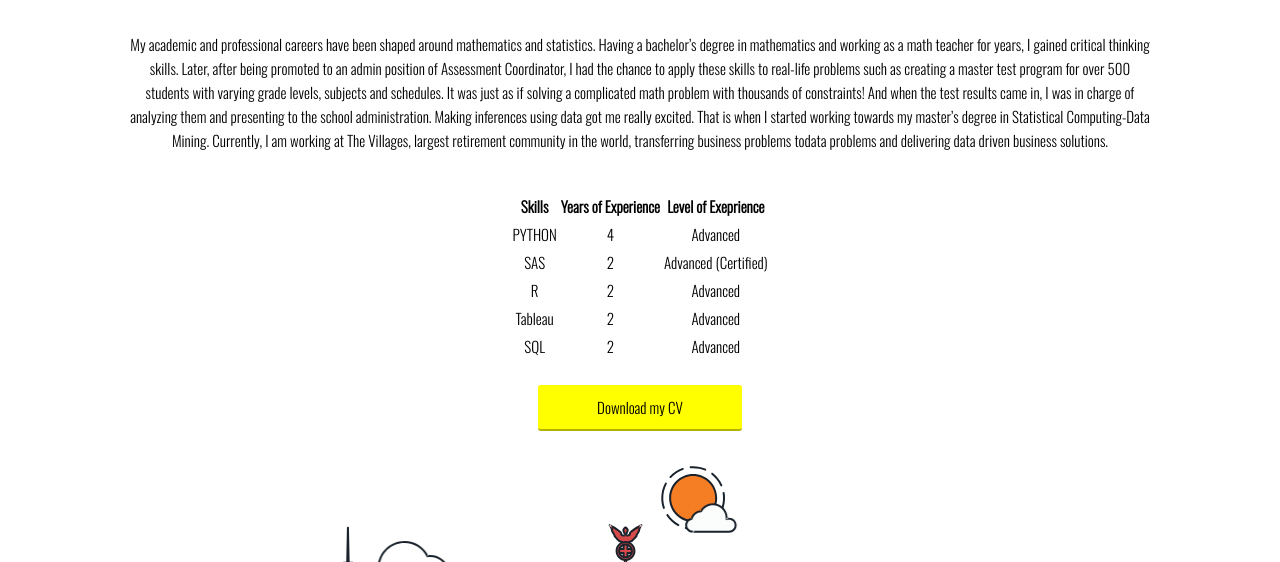
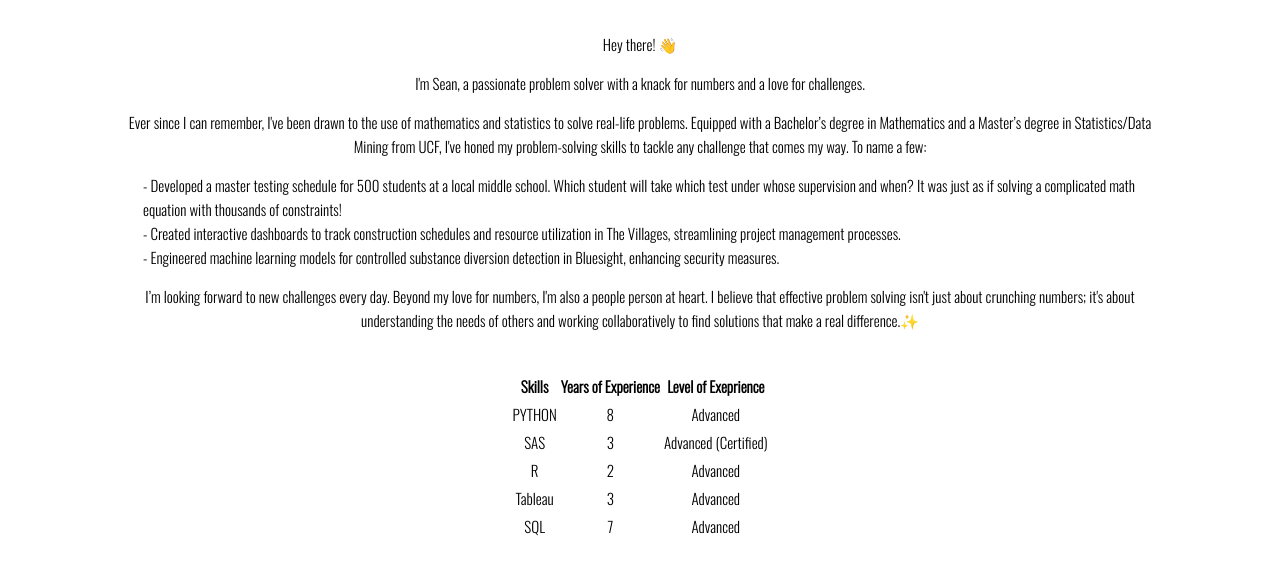
Before and after one commit to stuzen/portfolio, a plain HTML site: page about.html in a window 1280 px wide. Shown: the part 186-748 px from the top of the page. Drawn offline with nearby package versions, Linux system fonts and the light colour scheme.

Commit message:
2024_name_change

```diff
--- a/about.html
+++ b/about.html
@@ -37,16 +37,30 @@
         <h1>About</h1>
         <div class="about-text">
         <p>
-                        My academic and professional careers have been shaped around mathematics and statistics. Having a bachelor’s
-                        degree in mathematics and working as a math teacher for years, I gained critical thinking skills. Later, after
-                        being promoted to an admin position of Assessment Coordinator, I had the chance to apply these skills to real-life
-                        problems such as creating a master test program for over 500 students with varying grade levels, subjects and schedules.
-                        It was just as if solving a complicated math problem with thousands of constraints! And when the test results came in,
-                        I was in charge of analyzing them and presenting to the school administration. Making inferences using data got me really
-                        excited. That is when I started working towards my master’s degree in Statistical Computing-Data Mining. Currently,
-                        I am working at The Villages, largest retirement community in the world, transferring business problems todata problems
-                        and delivering data driven business solutions.
-        </p>
+            <style>
+                ul {
+                    list-style-type: none;
+                    padding: 0;
+                }
+                li {
+                    text-align: left;
+                    margin-left: 1em; /* Add some left margin for bullet points */
+                }
+            </style>
+        </head>
+        <body>
+            <p>Hey there! 👋 </p>
+            <p>I'm Sean, a passionate problem solver with a knack for numbers and a love for challenges. </p>
+            <p>Ever since I can remember, I've been drawn to the use of mathematics and statistics to solve real-life problems. Equipped with a Bachelor’s degree in Mathematics and a Master’s degree in Statistics/Data Mining from UCF, I've honed my problem-solving skills to tackle any challenge that comes my way. To name a few: </p>
+
+            <ul>
+                <li> - Developed a master testing schedule for 500 students at a local middle school. Which student will take which test under whose supervision and when? It was just as if solving a complicated math equation with thousands of constraints!</li>
+                <li> - Created interactive dashboards to track construction schedules and resource utilization in The Villages, streamlining project management processes.</li>
+                <li> - Engineered machine learning models for controlled substance diversion detection in Bluesight, enhancing security measures.</li>
+            </ul>
+
+            <p> I’m looking forward to new challenges every day. Beyond my love for numbers, I'm also a people person at heart. I believe that effective problem solving isn't just about crunching numbers; it's about understanding the needs of others and working collaboratively to find solutions that make a real difference.✨</p>
+            </p>
         </div>
         <br>
         <table class="center">
@@ -58,12 +72,12 @@
             <tbody>
                 <tr>
                     <td>PYTHON</td>
-                    <td>4</td>
+                    <td>8</td>
                     <td>Advanced</td>
                 </tr>
                 <tr>
                     <td>SAS</td>
-                    <td>2</td>
+                    <td>3</td>
                     <td>Advanced (Certified)</td>
                 </tr>
                 <tr>
@@ -73,12 +87,12 @@
                 </tr>
                 <tr>
                     <td>Tableau</td>
-                    <td>2</td>
+                    <td>3</td>
                     <td>Advanced</td>
                 </tr>
                 <tr>
                     <td>SQL</td>
-                    <td>2</td>
+                    <td>7</td>
                     <td>Advanced</td>
                 </tr>
             </tbody>
```
Also changed, not shown: contact.html (+1 -3 lines), index.html (+5 -4 lines), work.html (+2 -2 lines).
